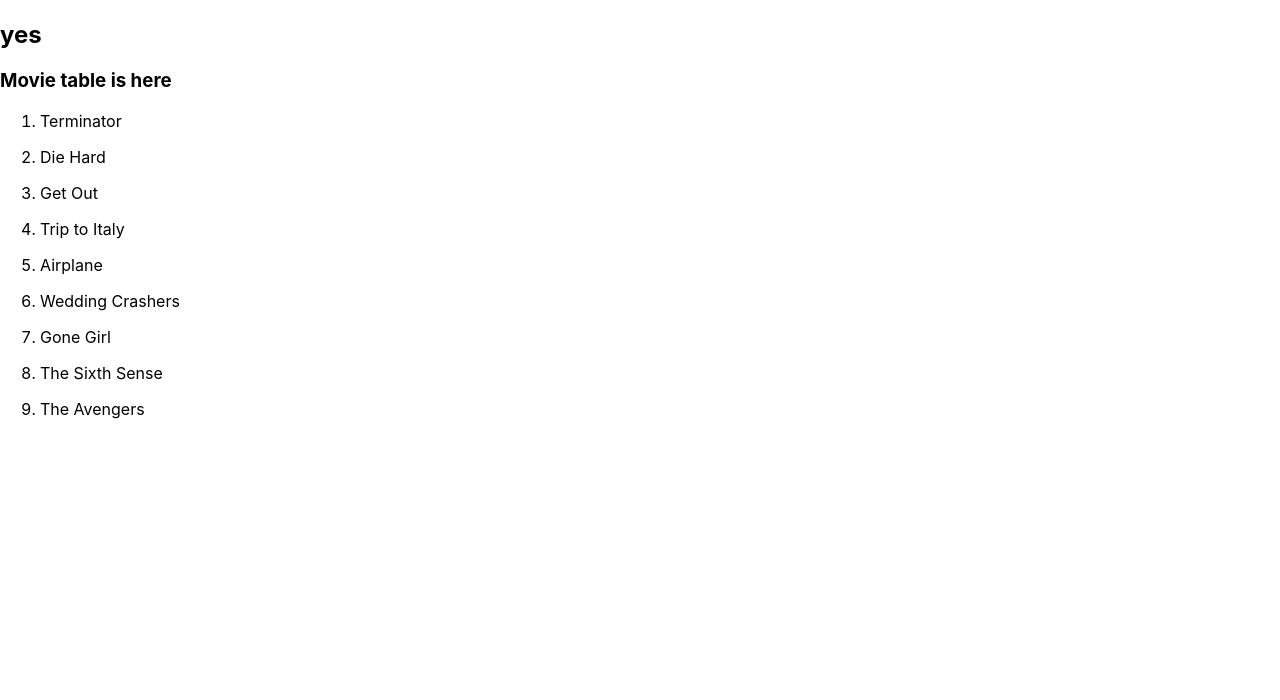
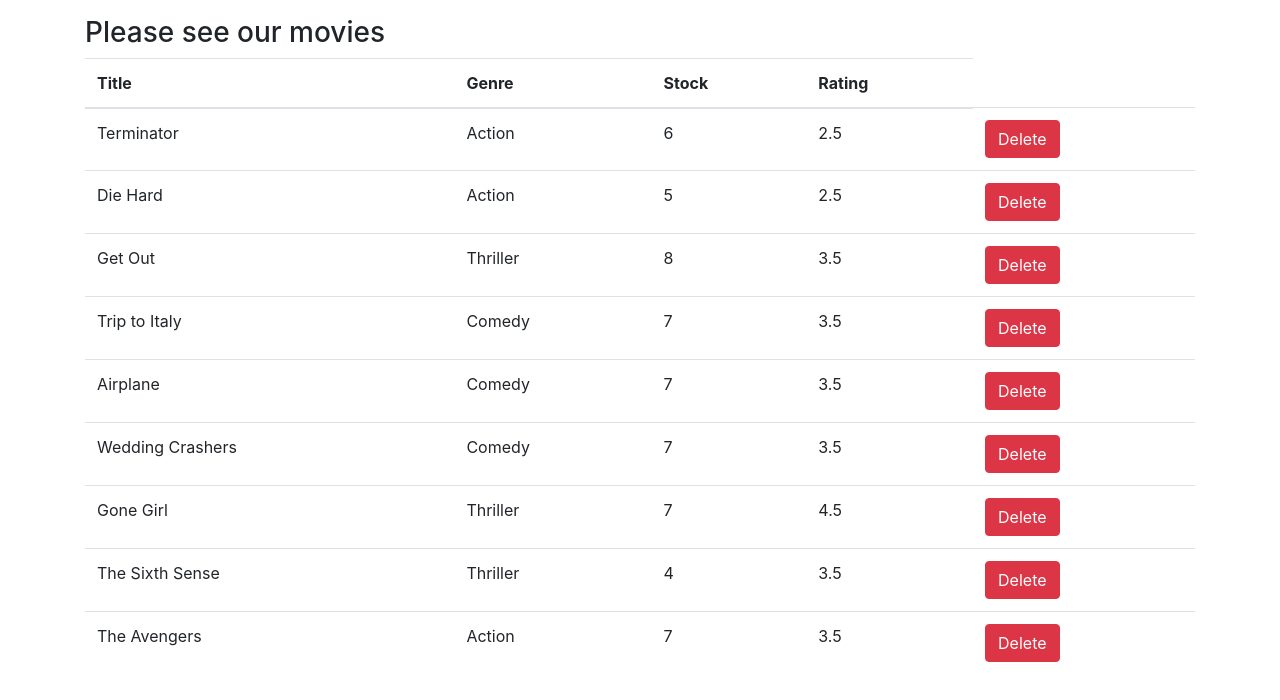
Before and after one commit to NeilaVait/Movie_app, a React (Create React App) app: page / in a window 1280 px wide. Shown: the top 700 px of the page. Built offline with nearby package versions, Linux system fonts and the light colour scheme.

Commit message:
movie table works

```diff
--- a/package.json
+++ b/package.json
@@ -6,6 +6,7 @@
     "@testing-library/jest-dom": "^5.13.0",
     "@testing-library/react": "^11.2.7",
     "@testing-library/user-event": "^12.8.3",
+    "bootstrap": "^4.6.0",
     "react": "^17.0.2",
     "react-dom": "^17.0.2",
     "react-scripts": "4.0.3",
--- a/src/App.js
+++ b/src/App.js
@@ -3,8 +3,7 @@
 
 function App() {
   return (
-    <div className="App">
-      <h2>yes</h2>
+    <div className="App container mt-3">
       <MovieTable />
     </div>
   );
--- a/src/components/movieTable.jsx
+++ b/src/components/movieTable.jsx
@@ -9,17 +9,41 @@
   render() {
     return (
       <div>
-        <h3>Movie table is here</h3>
-        <ol>
-          {this.state.movies.map((m) => (
-            <li key={m._id}>
-              <p>{m.title}</p>
-            </li>
-          ))}
-        </ol>
+        <h3>Please see our movies</h3>
+        <table className="table table-row">
+          <thead>
+            <tr>
+              <th>Title</th>
+              <th>Genre</th>
+              <th>Stock</th>
+              <th>Rating</th>
+            </tr>
+          </thead>
+          <tbody>
+            {this.state.movies.map((m) => (
+              <tr key={m._id}>
+                <td>{m.title}</td>
+                <td>{m.genre.name}</td>
+                <td>{m.numberInStock}</td>
+                <td>{m.dailyRentalRate}</td>
+                <td>
+                  <button className="btn btn-danger">Delete</button>
+                </td>
+              </tr>
+            ))}
+          </tbody>
+        </table>
       </div>
     );
   }
 }
 
+// prisideti bootstrap@4.6
+// isitraukti bootstrap css
+
+// sugeneruoti lentele su duomenimis
+// https://getbootstrap.com/docs/4.6/content/tables/
+
+//prisideti dar viena stulpelis ir jame turi buti delete mygtukas
+
 export default MovieTable;
--- a/src/index.js
+++ b/src/index.js
@@ -3,6 +3,7 @@
 import './index.css';
 import App from './App';
 import reportWebVitals from './reportWebVitals';
+import 'bootstrap/dist/css/bootstrap.css';
 
 ReactDOM.render(
   <React.StrictMode>
```
Also changed, not shown: 1 other file (tests, documents, lock files or other folders).
